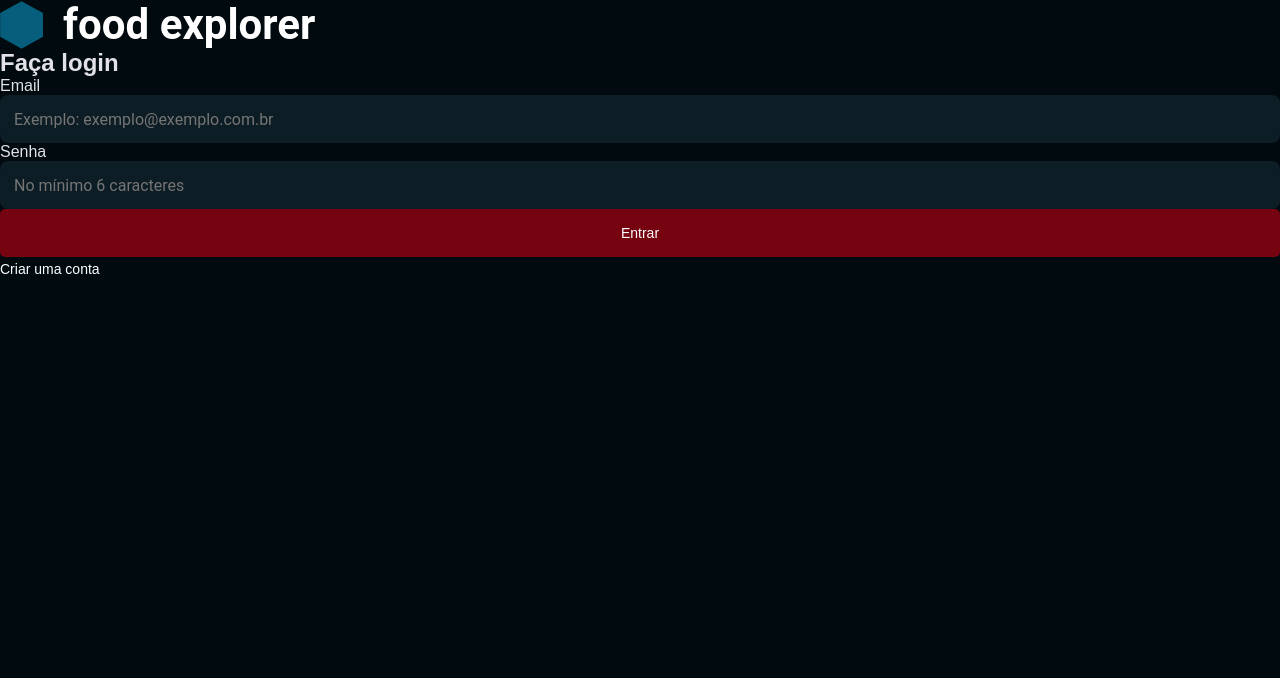
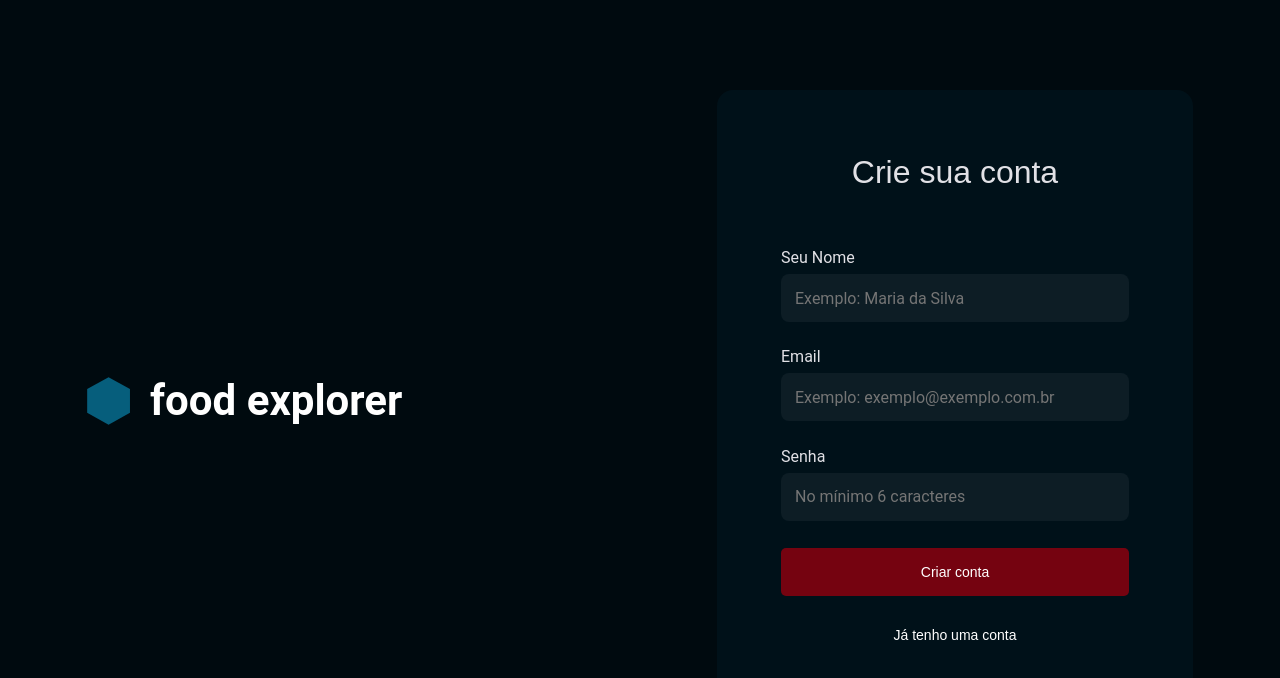
Before and after one commit to dev-rafael92as/frontend-foodExplorer, a React (Vite) app: page / in a window 1280 px wide. Shown: the top 678 px of the page. Built offline with nearby package versions, Linux system fonts and the light colour scheme.

Commit message:
[feat] Updated login pages

```diff
--- a/src/components/ButtonText/styles.js
+++ b/src/components/ButtonText/styles.js
@@ -1,7 +1,7 @@
 // import { Link } from "react-router-dom";
 import styled from "styled-components";
 
-export const Container = styled.div`
+export const Container = styled.button`
     background: none;
     border: none;
     display: flex;
--- a/src/main.jsx
+++ b/src/main.jsx
@@ -2,6 +2,7 @@ import React from 'react'
 import ReactDOM from 'react-dom/client'
 import { ThemeProvider } from 'styled-components'
 import SignIn from './pages/SignIn'
+import SignUp from './pages/SignUp'
 import GlobalStyle from './styles/global'
 import theme from './styles/theme'
 
@@ -10,7 +11,7 @@ ReactDOM.createRoot(document.getElementById('root')).render(
     <ThemeProvider theme={theme}>
     <GlobalStyle />
       {/* <AuthProvider> */}
-        <SignIn />
+        <SignUp />
       {/* </AuthProvider> */}
     </ThemeProvider>
   </React.StrictMode>
--- a/src/pages/SignIn/index.jsx
+++ b/src/pages/SignIn/index.jsx
@@ -24,7 +24,9 @@ const SignIn = () => {
             </div>
 
             <Button title="Entrar" />
-            <ButtonText title="Criar uma conta"/>
+            <div className='wrapper-button-createAccount'>
+              <ButtonText title="Criar uma conta"/>
+            </div>
         </div>
 
 
--- a/src/pages/SignIn/styles.js
+++ b/src/pages/SignIn/styles.js
@@ -1,3 +1,50 @@
 import styled from "styled-components";
 
-export const Container = styled.div``
+export const Container = styled.div`
+    display: flex;
+    align-items: center;
+    justify-content: space-between;
+    margin: 0 auto;
+    margin-top: 100px;
+    width: 100%;
+    max-width: 1106px;
+
+    .container-content {
+        padding: 64px;
+        border-radius: 16px;
+        background-color: ${({ theme }) => theme.FONTS.DARK_700};
+        width: 100%;
+        max-width: 476px;
+        display: flex;
+        flex-direction: column;
+        height: 540px;
+        justify-content: space-between;
+
+        h2 {
+            font-weight: 500;
+            font-size: 32px;
+            color: ${({ theme }) => theme.FONTS.LIGTH_100};
+            text-align: center;
+            margin-bottom: 32px;
+        }
+
+        .container-input {
+            display: flex;
+            flex-direction: column;
+            gap: 8px;
+
+            label {
+                font-family: 'Roboto', sans-serif;
+                font-weight: 400;
+                font-size: 16px;
+                line-height: 100%;
+                color: ${({ theme }) => theme.FONTS.LIGTH_400};
+            }
+        }
+
+        .wrapper-button-createAccount {
+            display: flex;
+            justify-content: center;
+        }
+    }
+`
--- a/src/pages/SignUp/index.jsx
+++ b/src/pages/SignUp/index.jsx
@@ -1,9 +1,11 @@
 import React from 'react'
+import Button from '../../components/Button'
+import ButtonText from '../../components/ButtonText'
 import Input from '../../components/Input'
 import LogoApp from '../../components/LogoApp'
 import { Container } from './styles'
 
-const SignIn = () => {
+const SignUp = () => {
   return (
     <Container>
         <LogoApp />
@@ -24,11 +26,15 @@ const SignIn = () => {
                 <label>Senha</label>
                 <Input placeholder="No mínimo 6 caracteres"></Input>
             </div>
+
+            <Button title="Criar conta" />
+
+            <div className='wrapper-button-to-singIn'>
+                <ButtonText title="Já tenho uma conta" />
+            </div>
         </div>
-
-
     </Container>
   )
 }
 
-export default SignIn
+export default SignUp
--- a/src/pages/SignUp/styles.js
+++ b/src/pages/SignUp/styles.js
@@ -1,3 +1,51 @@
 import styled from "styled-components";
 
-export const Container = styled.div``
+export const Container = styled.div`
+    display: flex;
+    align-items: center;
+    justify-content: space-between;
+    margin: 0 auto;
+    margin-top: 90px;
+    width: 100%;
+    max-width: 1106px;
+
+    .container-content {
+        padding: 64px;
+        border-radius: 16px;
+        background-color: ${({ theme }) => theme.FONTS.DARK_700};
+        width: 100%;
+        max-width: 476px;
+        display: flex;
+        flex-direction: column;
+        height: 621px;
+        justify-content: space-between;
+
+        h2 {
+            font-weight: 500;
+            font-size: 32px;
+            color: ${({ theme }) => theme.FONTS.LIGTH_100};
+            text-align: center;
+            margin-bottom: 32px;
+        }
+
+        .container-input {
+            display: flex;
+            flex-direction: column;
+            gap: 8px;
+
+            label {
+                font-family: 'Roboto', sans-serif;
+                font-weight: 400;
+                font-size: 16px;
+                line-height: 100%;
+                color: ${({ theme }) => theme.FONTS.LIGTH_400};
+            }
+        }
+
+        .wrapper-button-to-singIn {
+            display: flex;
+            justify-content: center;
+        }
+    }
+
+`
```
